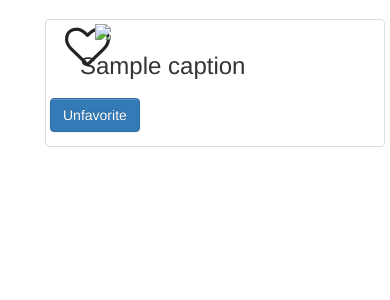
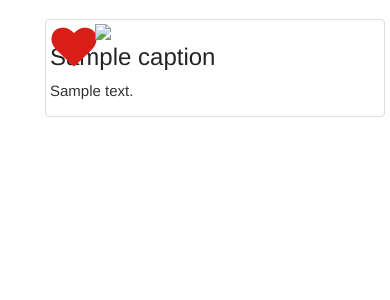
Before and after one commit to zhanhui913/django-slide-show, a Django app: template photo/image/templates/image/image_favList.html in a window 390 px wide. Shown: the part 51-351 px from the top of the page. Run offline with Django 3.2, Linux system fonts and the light colour scheme; the template is opened without the code that fills it: most values are stand-ins (such as "Sample title", 1, 10 or a date in 2020); some libraries are stand-ins or nearby versions.

Commit message:
Remove button from the list of favorites, added heart icon

```diff
--- a/photo/image/static/image/slidejs/css/custom.css
+++ b/photo/image/static/image/slidejs/css/custom.css
@@ -85,15 +85,14 @@ div .heart{
   position:absolute;
   left:5%;
   top:2.5%;
-  color:#D91E18;
 }
 
-.row #fav{
-  vertical-align: middle;
+div .heart:hover{
+  cursor:pointer;
 }
 
-div .star:hover{
-  cursor:pointer;
+.heart{
+  color:#D91E18;
 }
 
 /* For tablets & smart phones */
--- a/photo/image/templates/image/image_favList.html
+++ b/photo/image/templates/image/image_favList.html
@@ -10,16 +10,14 @@
 		<ul id="sortable">
 		{% for image in favImages %}
 			<div id="thumbnail-{{image.pk}}" class="ui-state-default thumbnail row">
-				<div id="fav" data-type="{{image.pk}}" class="col-lg-1 col-md-1 col-sm-1 col-xs-1">
-					<i class="fa fa-heart-o fa-3x"></i>
+				<div class="col-lg-1 col-md-1 col-sm-1 col-xs-1">
+					<i data-pk="{{image.pk}}" class="unFav heart fa fa-heart fa-3x"></i>
 				</div>
 				<a href="{{ image.get_absolute_url }}" >
 					<img class="col-lg-3 col-md-4 col-sm-6 col-xs-6" src="{{ image.path.url }}"/>
 				</a>
-				<div class="caption">
-					<h3>{{image.caption}}</h3>
-				</div>
-				<p><button class="btn btn-primary unFav" role="button" data-pk="{{image.pk}}">Unfavorite</button></p>
+				<h3>{{image.caption}}</h3>
+				<p>{{image.description}}</p>
 			</div>
 		{% endfor %}
 		</ul>
@@ -81,7 +79,7 @@
 			placeholder:"ui-sortable-placeholder",
 			stop:function(e, ui){
 				console.log($.map($(this).find("div[id*='thumbnail']"), function(el) {
-					return $(el).attr('id') + ' = ' + $(el).index();
+					return $(el).index()+"-"+$(el).attr('id');
 				}));
 			}
 		});
--- a/photo/image/templates/image/index.html
+++ b/photo/image/templates/image/index.html
@@ -13,7 +13,6 @@
                 {% for image in images %}
                     <a href="{{ image.get_absolute_url }}">
                         <img src="{{ image.path.url }}"/>
-                        <p>{{image.caption}}</p>
                     </a>
                 {% endfor %}
                 <a href="#" class="slidesjs-previous slidesjs-navigation"><i class="icon-chevron-left icon-large"></i></a>
@@ -38,7 +37,6 @@
         </form>
     </div>
 
-
     <script>
         $(function(){
             $("#slides").slidesjs({
```
